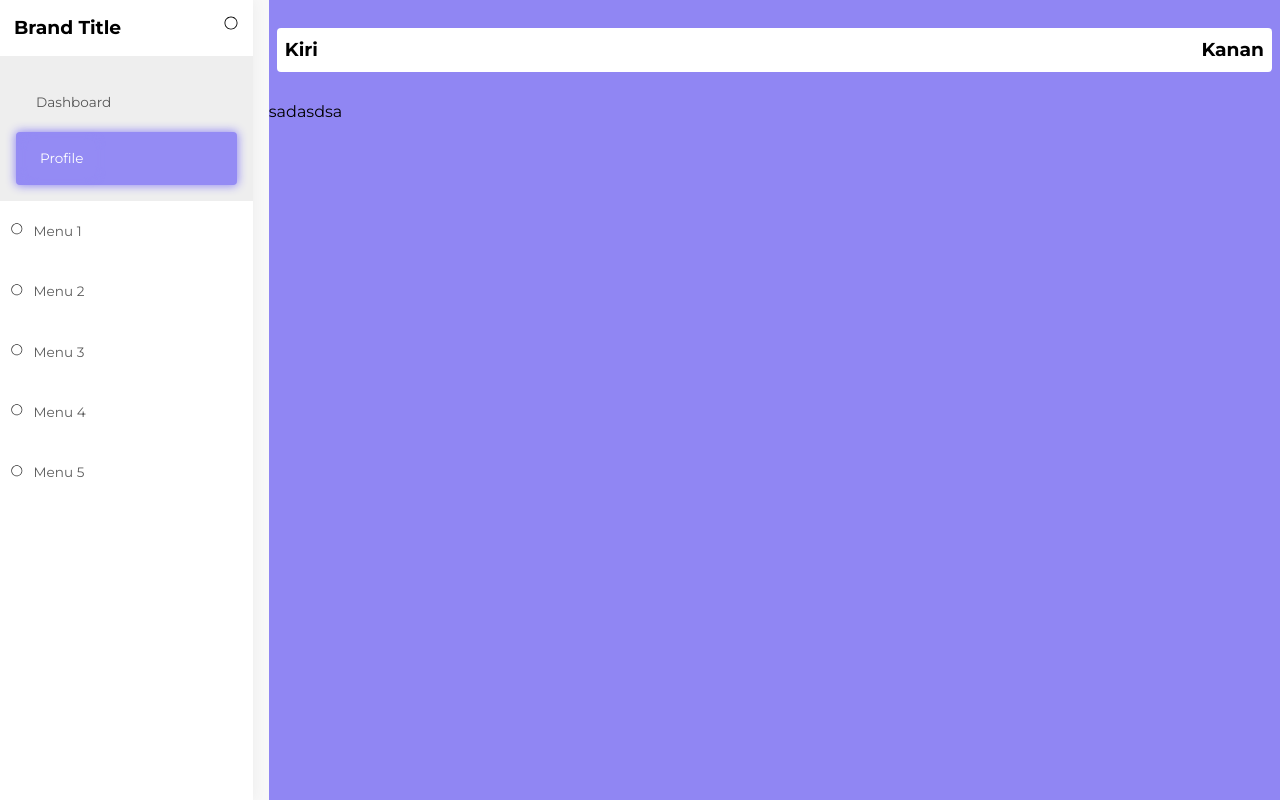
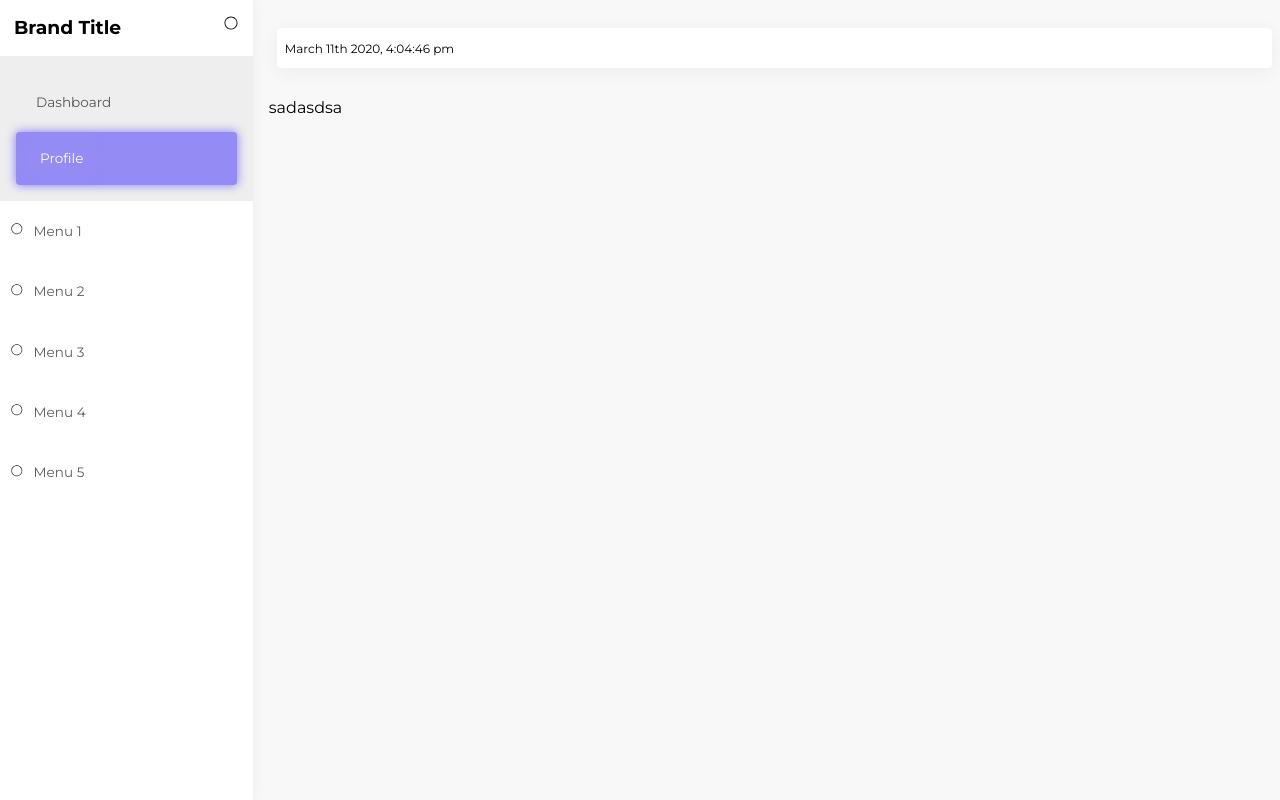
Before and after one commit to denwira/kabayan-admin, a React (Create React App) app: page / in a window 1280 px wide. Built offline with nearby package versions, Linux system fonts and the light colour scheme.

Commit message:
add Header item

```diff
--- a/src/assets/scss/containers/BaseHeader.scss
+++ b/src/assets/scss/containers/BaseHeader.scss
@@ -7,6 +7,7 @@
     background: #fff;
     padding: 0.5rem;
     border-radius: 4px;
+    box-shadow: 0 4px 20px 0 rgba(0, 0, 0, 0.05);
 
     &--flex {
       justify-content: space-between;
--- a/src/assets/scss/containers/BaseLayout.scss
+++ b/src/assets/scss/containers/BaseLayout.scss
@@ -1,5 +1,5 @@
 /* Import Start */
-@import url('https://fonts.googleapis.com/css?family=Montserrat:400,600,700&display=swap');
+@import url("https://fonts.googleapis.com/css?family=Montserrat:400,600,700&display=swap");
 /* Import End */
 
 /* variables */
@@ -20,7 +20,7 @@
 }
 
 body {
-  font-family: 'Montserrat', sans-serif;
+  font-family: "Montserrat", sans-serif;
   line-height: 1.5;
   background: #f8f8f8;
 }
@@ -48,7 +48,7 @@ h3,
 h4,
 h5,
 h6 {
-  font-family: 'Montserrat', sans-serif;
+  font-family: "Montserrat", sans-serif;
 }
 
 /* Utilities */
@@ -67,7 +67,6 @@ h6 {
 /* Sidebar wrapper */
 
 main.main-section-content {
-  background: var(--primary-color);
   height: 100vh;
 }
 
--- a/src/containers/BaseHeader/index.js
+++ b/src/containers/BaseHeader/index.js
@@ -1,5 +1,6 @@
 import { React, Component } from "libraries";
 import { Section, View } from "components";
+import { IoMdCheckboxOutline } from "react-icons/io";
 
 class BaseHeader extends Component {
   render() {
@@ -8,10 +9,10 @@ class BaseHeader extends Component {
         <View className="header__inner">
           <View className="header__inner--flex row">
             <View className="header__item">
-              <h1>Kiri</h1>
+              <span style={{ fontSize: 12 }}>March 11th 2020, 4:04:46 pm</span>
             </View>
             <View className="header__item">
-              <h1>Kanan</h1>
+              <View className="header__profile"></View>
             </View>
           </View>
         </View>
```
